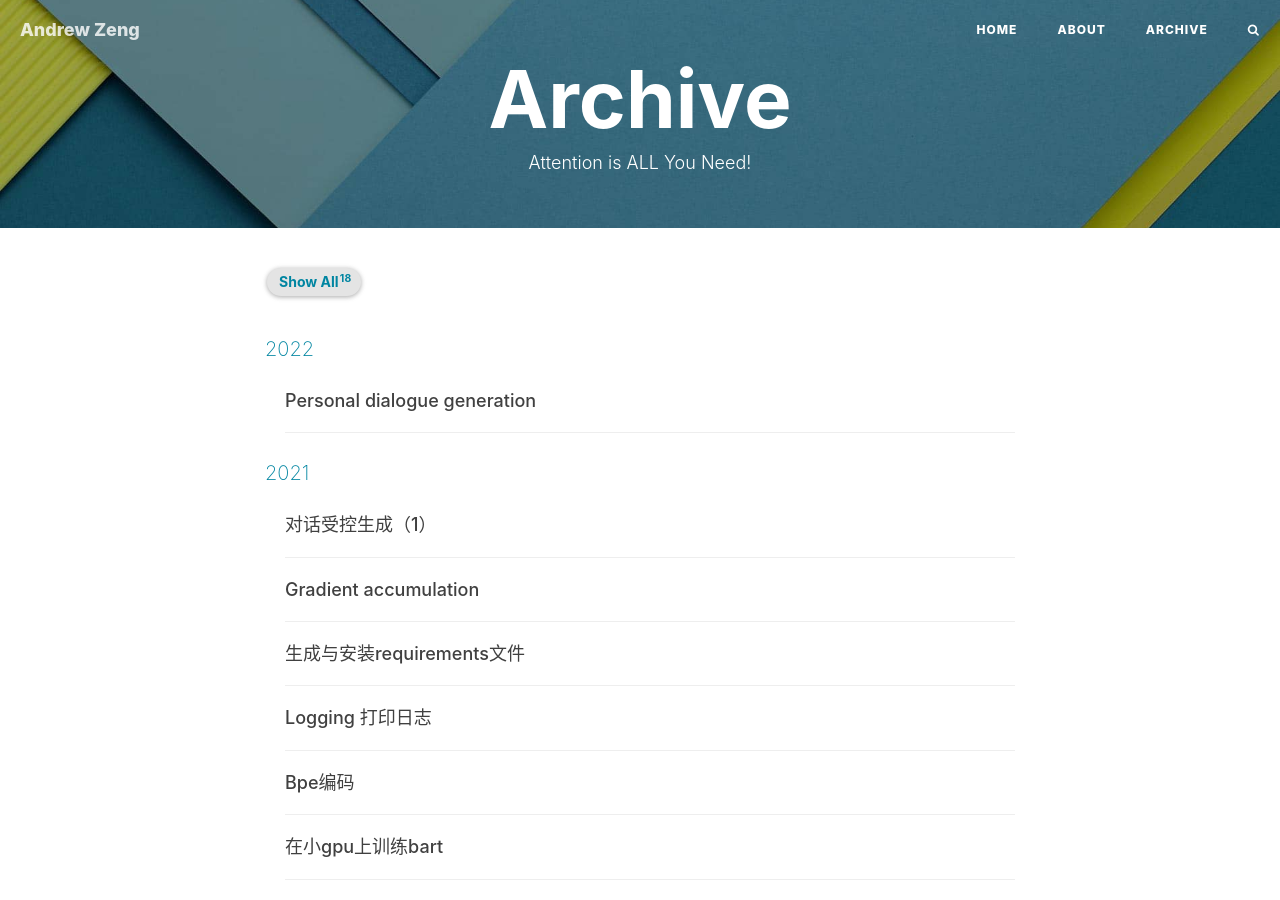
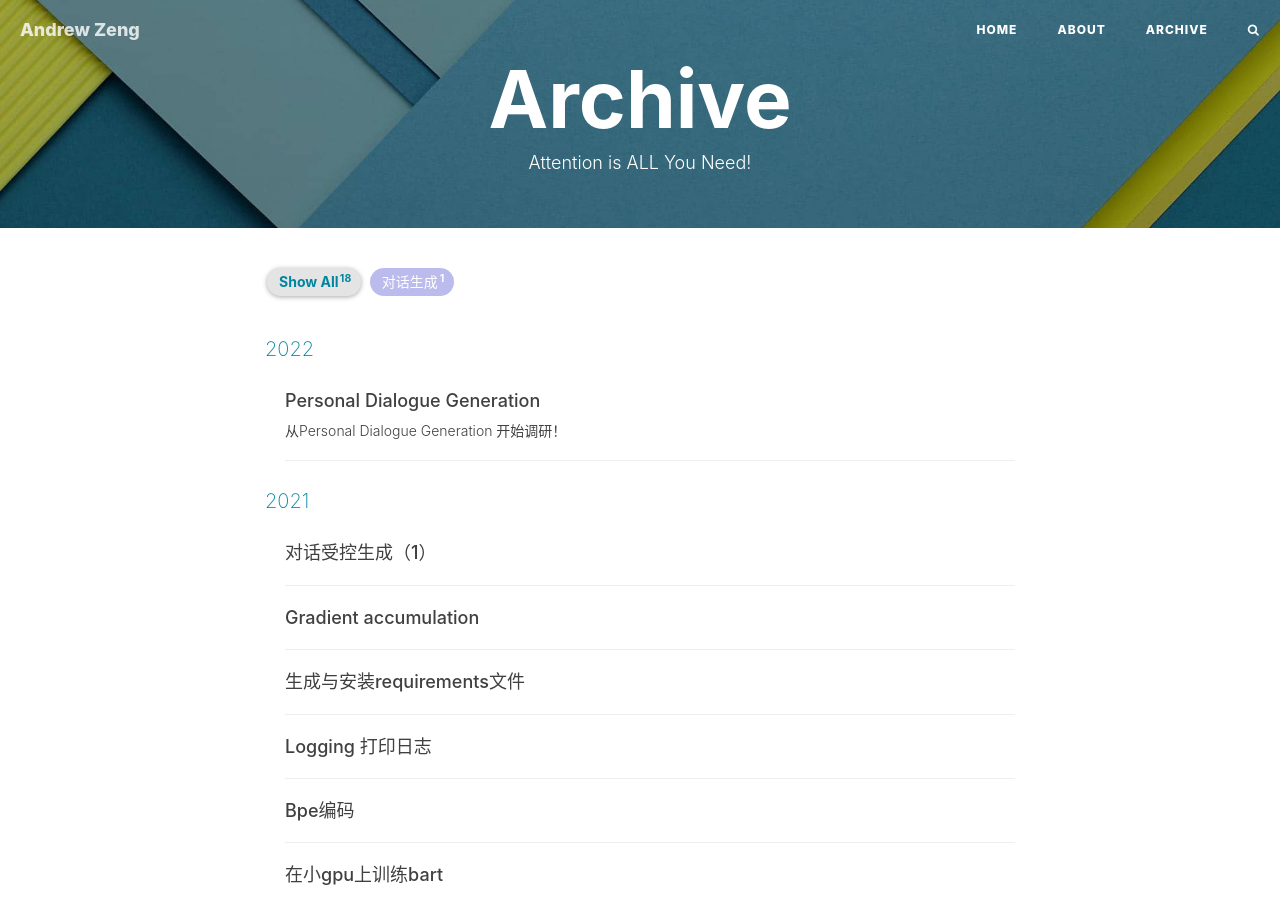
Before and after one commit to Zeng-WH/Zeng-WH.github.io, a Jekyll site: the page built from archive.html, in a window 1280 px wide and 900 px high. Built offline with Jekyll 4.4.1, drawn with Linux system fonts in a browser that asks for light colours; nearby versions of some CDN libraries; comment, search, counter and statistics services are not loaded.

Commit message:
Update 2022-02-25-Personal Dialogue Generation.md

```diff
--- a/_posts/2022-02-25-Personal Dialogue Generation.md
+++ b/_posts/2022-02-25-Personal Dialogue Generation.md
@@ -1,4 +1,13 @@
-从personal Dialogue Generation 开始调研！
+---
+layout:     post
+title:      "Personal Dialogue Generation"
+subtitle:   从Personal Dialogue Generation 开始调研！
+date:       2022-02-25 22:00:00
+author:     "Andrew Zeng"
+tags:
+    对话生成
+---
+
 
 **VALUENET: A New Dataset for Human Value Driven Dialogue System （AAAI 2022）**
 
```
